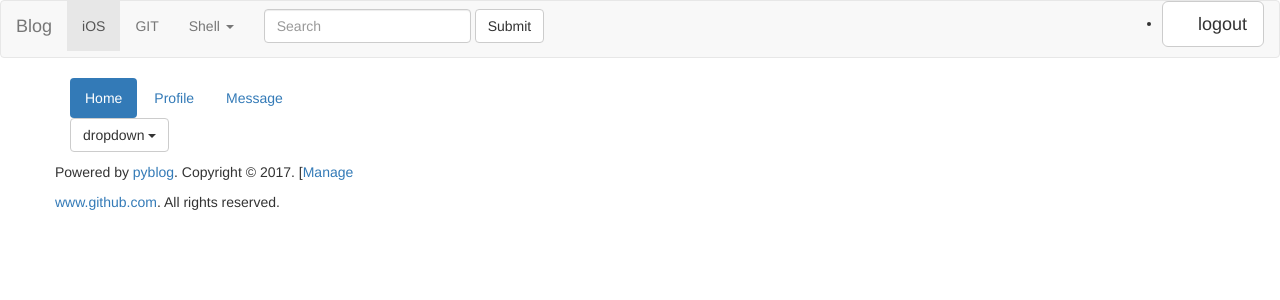
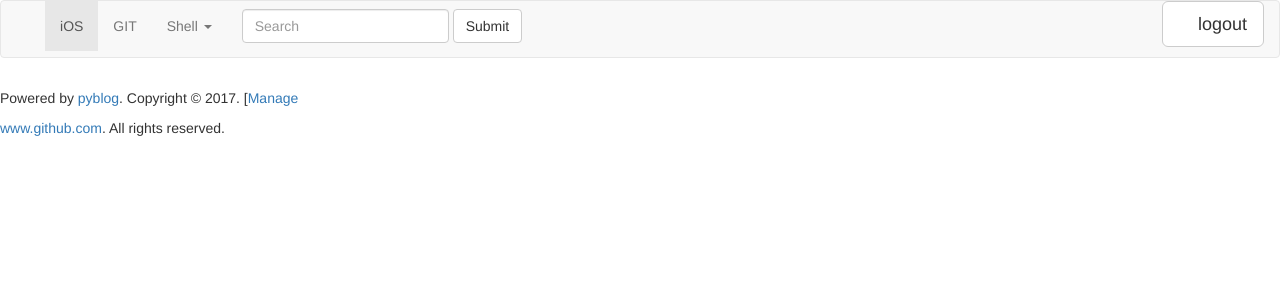
Before and after one commit to wbjxxzx/python3-webapp, a Python web app: template www/templates/__base__.html in a window 1280 px wide. Shown: the top 300 px of the page. Run offline with Jinja, Linux system fonts and the light colour scheme; the template is opened without the code that fills it, so the values that code supplies are empty; some web fonts are replaced.

Commit message:
modify view

```diff
--- a/www/templates/__base__.html
+++ b/www/templates/__base__.html
@@ -23,7 +23,7 @@
                         <span class="icon-bar"></span>
                         <span class="icon-bar"></span>
                     </button>
-                    <a class="navbar-brand" href="#">Blog</a>
+                    <a class="navbar-brand" href="#"><i class="glyphicon glyphicon-bold"></i></a>
                 </div>
 
                 <div class="collapse navbar-collapse" id="navbar-menu1">
@@ -51,7 +51,7 @@
                         </form>
 
                         <div class="nav navbar-nav navbar-right">
-                        <ul>
+                        <ul class="list-unstyled">
                             <li><a href="/logout">
                                 <button type="button" class="btn btn-default btn-lg">
                                     <span class="glyphicon glyphicon-log-out" aria-hidden="true"></span> logout
@@ -67,51 +67,25 @@
         </nav>
 
         <div class="container">
-        <nav>
-            <ul class="nav nav-pills">
-                <li role="presentation" class="active"><a href="#">Home</a></li>
-                <li role="presentation"><a href="#">Profile</a></li>
-                <li role="presentation"><a href="#">Message</a></li>
-            </ul>
-        </nav>
 
-        <div class="dropdown">
-            <button class="btn btn-default dropdown-toggle" type="button" id="dropdownMenu1"
-            data-toggle="dropdown" aria-haspopup="true" aria-expanded="true">
-            dropdown
-            <span class="caret"></span>
-            </button>
-            <ul class="dropdown-menu" aria-labelledby="dropdownMunu1">
-                <li><a href="#">Action</a></li>
-                <li><a href="#">Another action</a></li>
-                <li><a href="#">Something else here</a></li>
-                <li role="separator" class="divider"></li>
-                <li><a href="#">Separated link</a></li>
-            </ul>
-        </div>
-
-        <div class="row">
-            <div class="">
                     {% block content %}
                     {% endblock %}
+
         </div>
-        </div>
-
-        <div class="row" style="">
-            <div class="">
-                <div class="">
+            <footer class="">
                 <p>
                     <a target="_blank" href="#" class=""></a>
                     <a target="_blank" href="#" class=""></a>
                     <a target="_blank" href="#" class=""></a>
                     <a target="_blank" href="#" class=""></a>
                 </p>
+            </div>
+            <div class="">
                     <p>Powered by <a href="#">pyblog</a>. Copyright &copy; 2017. [<a href="/manage/" target="_blank">Manage</a></p>
                     <p><a href="http://www.github.com/" target="_blank">www.github.com</a>. All rights reserved.</p>
                     <a target="_blank" href="#"><i class="uk-icon-html5" style="font-size:64px; color #444;"></i></a>
             </div>
-            </div>
-        </div>
-    </div>
+        </footer>
+
     </body>
 </html>
```
Also changed, not shown: www/handlers.py (+21 -2 lines), www/templates/blogs.html (+9 -10 lines). Lines whose indentation alone changed are shown as unchanged.
